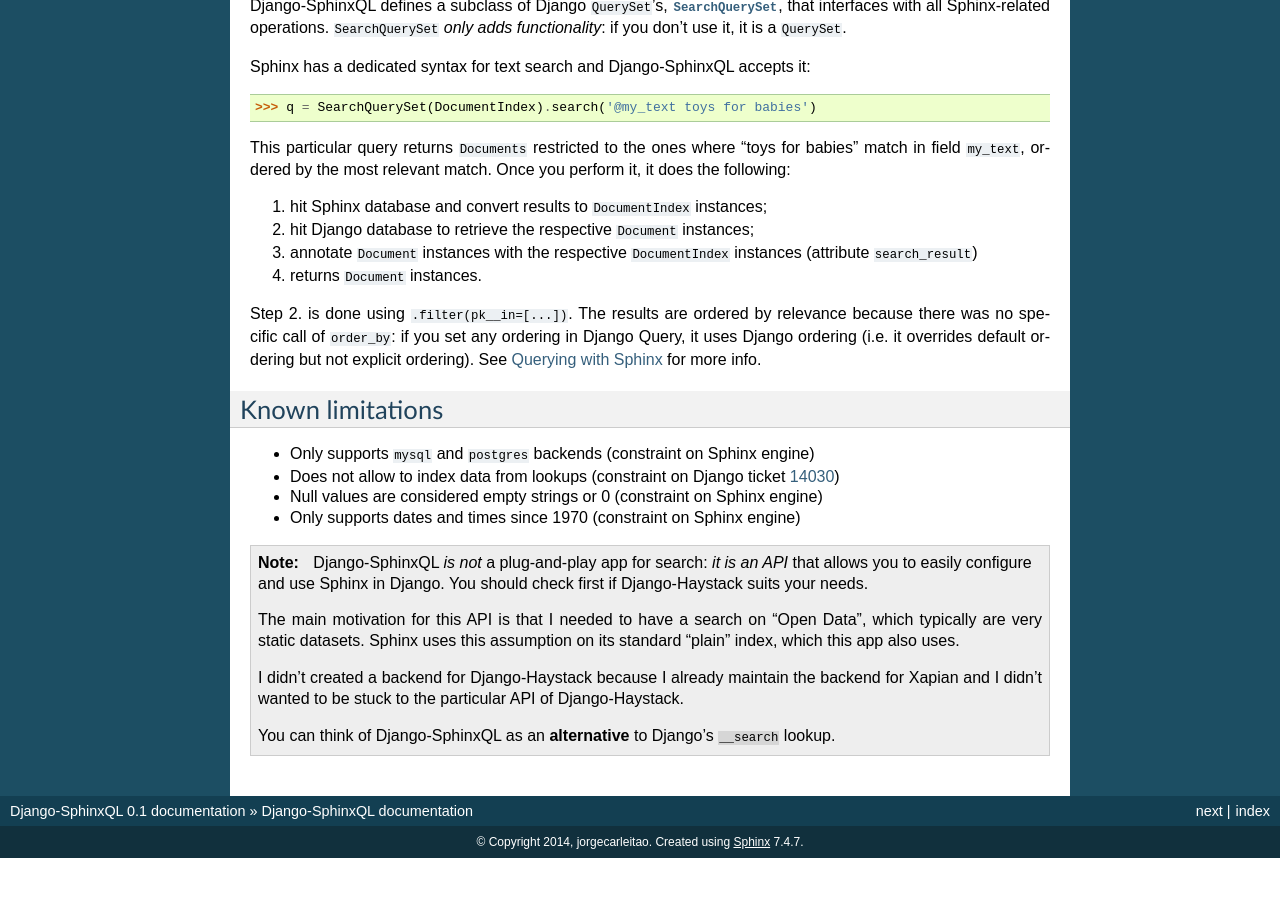
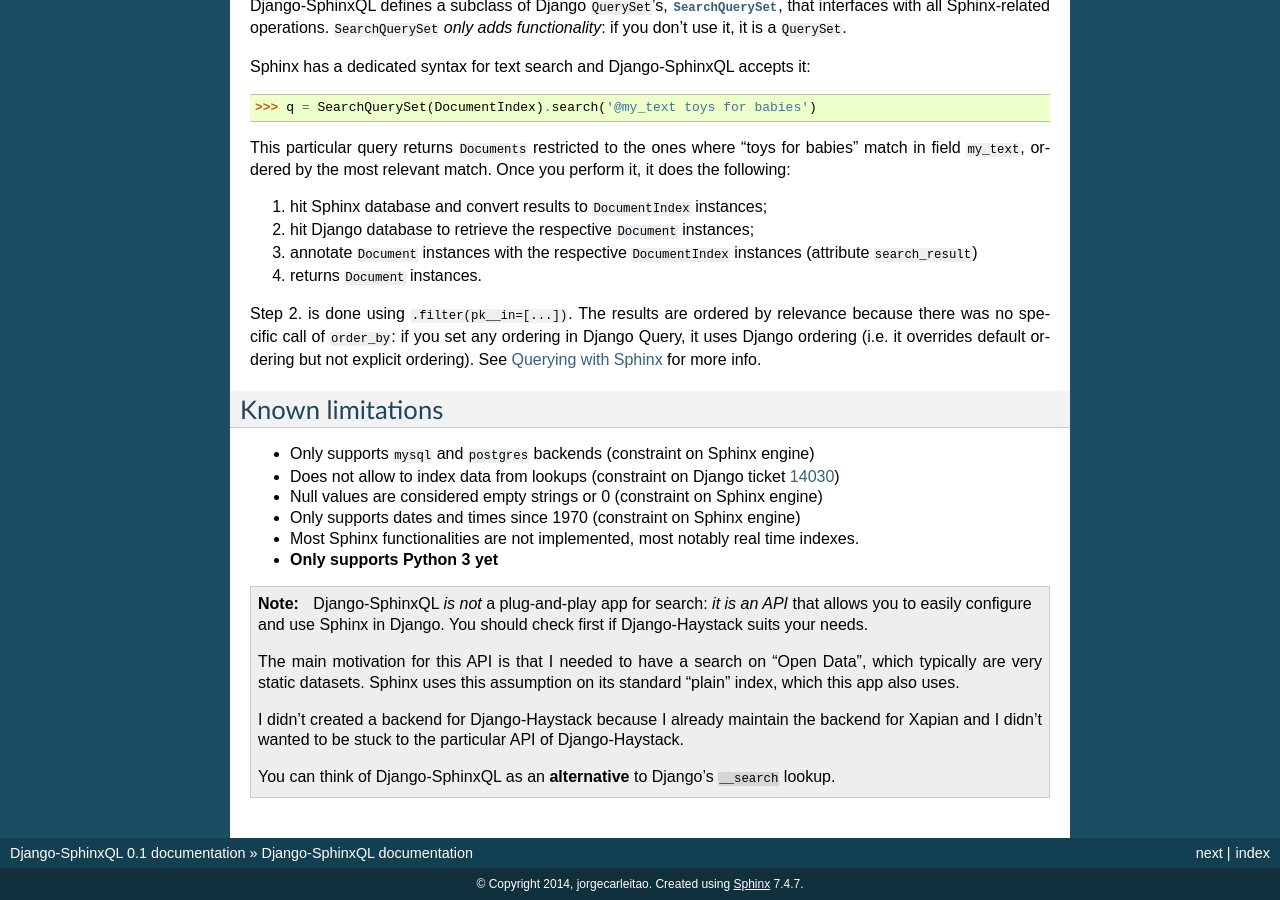
Before and after one commit to jorgecarleitao/django-sphinxql, a Sphinx documentation site: the page built from docs/index.rst, in a window 1280 px wide and 900 px high, scrolled down 1907 px. Built offline with Sphinx 7.4.7, drawn with Linux system fonts in a browser that asks for light colours; before the commit the page ends 2765 px from its top, so only the background shows below that.

Commit message:
Added two more known issues.

```diff
--- a/docs/index.rst
+++ b/docs/index.rst
@@ -137,6 +137,8 @@
 * Does not allow to index data from lookups (constraint on Django ticket 14030_)
 * Null values are considered empty strings or 0 (constraint on Sphinx engine)
 * Only supports dates and times since 1970 (constraint on Sphinx engine)
+* Most Sphinx functionalities are not implemented, most notably real time indexes.
+* **Only supports Python 3 yet**
 
 .. note::
 
```
